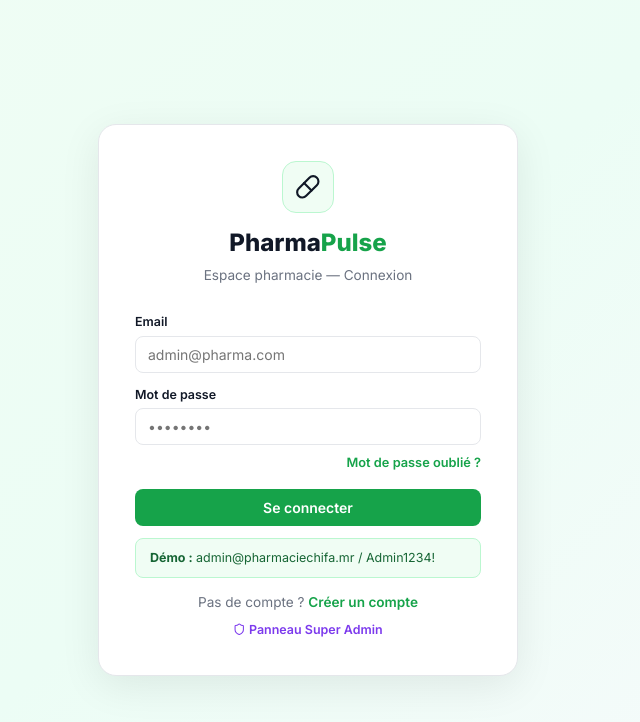
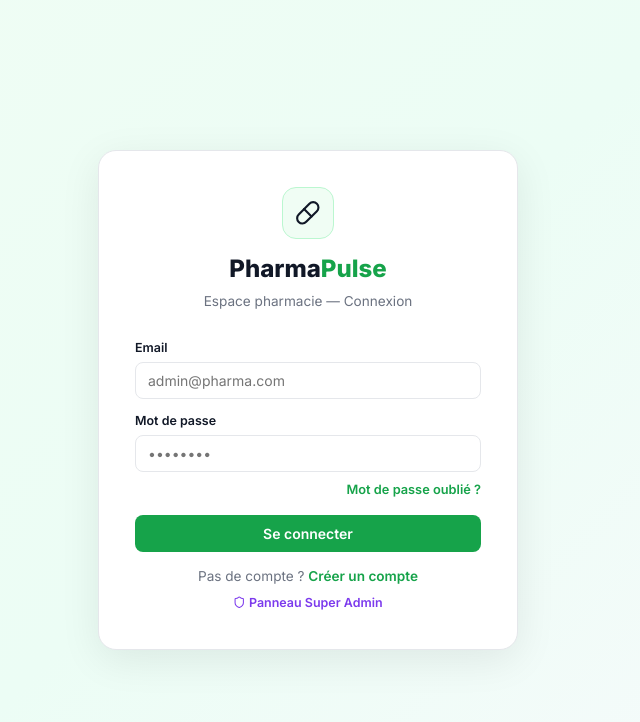
Before and after one commit to Mangassouba/pharmapulse, a Vue app: page /login in a window 1280 px wide. Shown: the top 722 px of the page, without its empty margins (332-972 px from the left). Built offline with nearby package versions, Linux system fonts and the light colour scheme; no server answers.

Commit message:
Delete demo compte

```diff
--- a/src/components/DemoCredentials.vue
+++ /dev/null
@@ -1,26 +0,0 @@
-<template>
-  <div :style="box">
-    <strong>Démo :</strong> {{ account.email }} / {{ account.password }}
-  </div>
-</template>
-
-<script setup>
-import { computed } from 'vue'
-
-// Seed accounts (npm run db:seed in the API). This file is only imported when
-// import.meta.env.DEV is true, so it never ends up in the production bundle.
-const ACCOUNTS = {
-  pharmacy: {
-    email: 'admin@pharmaciechifa.mr', password: 'Admin1234!',
-    style: 'margin-top:12px;padding:10px 14px;background:#f0fdf4;border-radius:8px;font-size:.78rem;color:#166534;border:1px solid #bbf7d0;',
-  },
-  super: {
-    email: 'superAdmin@gmail.com', password: 'SuperAdmin2024!',
-    style: 'margin-top:12px;padding:10px;background:#f5f3ff;border-radius:8px;font-size:.77rem;color:#7c3aed;text-align:center;',
-  },
-}
-
-const props   = defineProps({ space: { type: String, default: 'pharmacy' } })
-const account = computed(() => ACCOUNTS[props.space])
-const box     = computed(() => account.value.style)
-</script>
--- a/src/views/auth/Login.vue
+++ b/src/views/auth/Login.vue
@@ -17,7 +17,6 @@
       <button class="btn btn-primary" style="width:100%;justify-content:center;margin-top:16px;padding:10px;" @click="submit" :disabled="auth.loading">
         {{ auth.loading ? 'Connexion...' : 'Se connecter' }}
       </button>
-      <DemoCredentials v-if="DemoCredentials" space="pharmacy" />
       <p style="text-align:center;margin-top:14px;font-size:.85rem;color:#6b7280;">
         Pas de compte ? <RouterLink to="/register" style="color:#16a34a;font-weight:600;">Créer un compte</RouterLink>
       </p>
@@ -31,9 +30,7 @@
 import SiteName from '../../components/SiteName.vue'
 import SiteLogo from '../../components/SiteLogo.vue'
 import { CircleX, Shield } from 'lucide-vue-next'
-import { ref, defineAsyncComponent } from 'vue'
-// Demo credentials (from the seed): imported in development only, absent from the production bundle
-const DemoCredentials = import.meta.env.DEV ? defineAsyncComponent(() => import('../../components/DemoCredentials.vue')) : null
+import { ref } from 'vue'
 import { useRouter } from 'vue-router'
 import { useAuthStore } from '../../stores/auth.js'
 const auth = useAuthStore(); const router = useRouter()
--- a/src/views/superadmin/SuperLogin.vue
+++ b/src/views/superadmin/SuperLogin.vue
@@ -17,7 +17,6 @@
       <button @click="submit" :disabled="loading" style="width:100%;margin-top:16px;padding:11px;border:none;border-radius:9px;background:linear-gradient(135deg,#7c3aed,#4c1d95);color:#fff;font-size:.9rem;font-weight:700;cursor:pointer;font-family:'Inter',sans-serif;opacity:1;" :style="loading?'opacity:.6;cursor:not-allowed':''">
         {{ loading ? 'Connexion...' : 'Accéder au Panel' }}
       </button>
-      <DemoCredentials v-if="DemoCredentials" space="super" />
       <p style="text-align:center;margin-top:14px;font-size:.8rem;color:#6b7280;">
         ← <RouterLink to="/login" style="color:#7c3aed;font-weight:600;">Retour connexion pharmacie</RouterLink>
       </p>
@@ -28,9 +27,7 @@
 import SiteName from '../../components/SiteName.vue'
 import SiteLogo from '../../components/SiteLogo.vue'
 import { Shield, CircleX } from 'lucide-vue-next'
-import { ref, defineAsyncComponent } from 'vue'
-// Demo credentials (from the seed): imported in development only, absent from the production bundle
-const DemoCredentials = import.meta.env.DEV ? defineAsyncComponent(() => import('../../components/DemoCredentials.vue')) : null
+import { ref } from 'vue'
 import { useRouter } from 'vue-router'
 import { useSuperAdminStore } from '../../stores/superAdmin.js'
 const store = useSuperAdminStore(); const router = useRouter()
```
